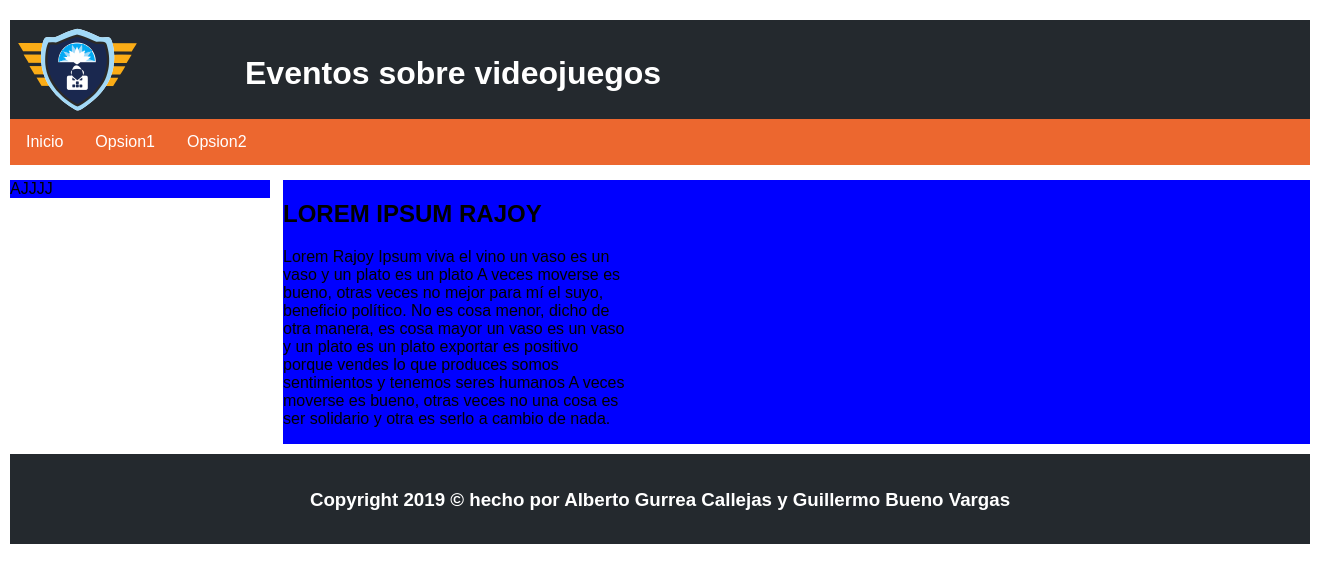
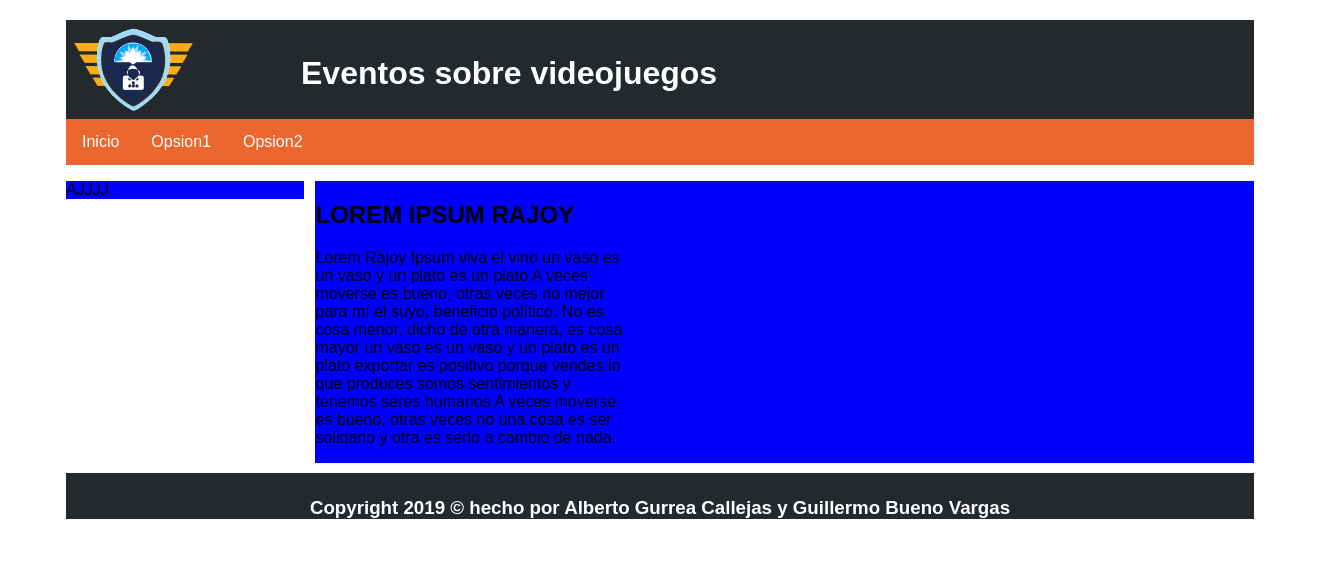
Before and after one commit to callejas94/SIBW19, a PHP site: page /portada.html in a window 1320 px wide. Shown: the top 583 px of the page. Run offline with PHP 8.4, Linux system fonts and the light colour scheme.

Commit message:
Update style.css
Cambios en el css

```diff
--- a/css/style.css
+++ b/css/style.css
@@ -1,8 +1,7 @@
-
 /* Cuerpo de la pagina web   */
 body {
   font-family: sans-serif;
-  width: 1300px;
+  width: 90%;
   margin: auto;
 }
 
@@ -10,9 +9,8 @@
 /*Estilo de la cabecera*/
 header {
   margin-top: 20px;
-  height: 100px;
   background-color: #24292e;
-  margin-bottom: 10px;
+  /* margin-bottom: 10px; */
 }
 
 
@@ -34,7 +32,7 @@
 main  {
   width: 79%;
   margin-left: 1%;
-  margin-top: 50px;
+  margin-top: %;
   float: right;
   background-color: blue;
   margin-bottom: 10px;
@@ -42,7 +40,7 @@
   grid-template-columns: repeat(3,1fr);
 }
 
-/* Estilo de la barra de navegación    https://www.w3schools.com/css/css_navbar.asp */
+/* Estilo de la barra de navegaciÃ³n    https://www.w3schools.com/css/css_navbar.asp */
 
 nav {
   margin-left: 0;
@@ -81,21 +79,21 @@
 
 /* Zona lateral de enlaces de interes */
 aside {
-  margin-top: 50px;
+  /* margin-top: 50px; */
   width: 20%;
   float: left;
   background-color: blue;
 }
 
 footer {
-  margin-top: 10px;
-  height: 90px;
+  margin-top: 2%;
+  height: 75%;
   background-color: #24292e;
   clear: both;
 }
 
 footer h3 {
-  padding-top: 35px;
+  padding-top: 2%;
   text-align: center;
   color: white;
 }
```
